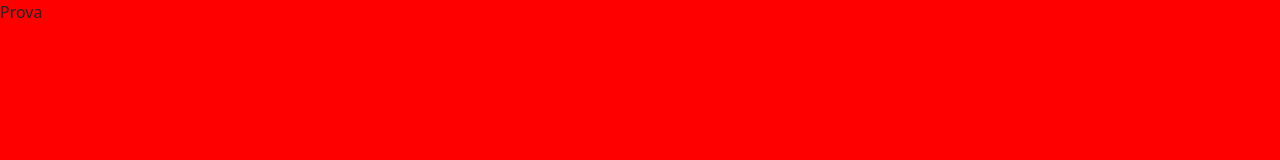
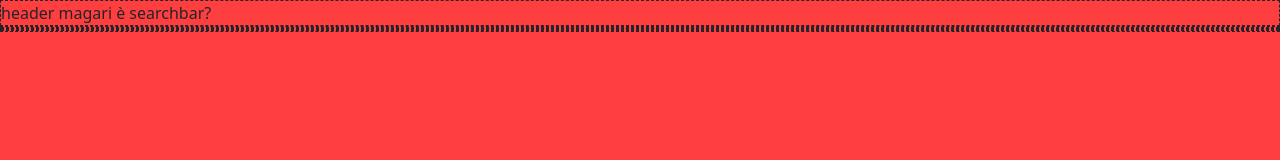
Before and after one commit to StefDev1801/html-css-bootstrap-dashboard, a plain HTML site: page index.html in a window 1280 px wide. Drawn offline with nearby package versions, Linux system fonts and the light colour scheme.

Commit message:
add color palette and plain css structure

```diff
--- a/assets/css/style.css
+++ b/assets/css/style.css
@@ -1,3 +1,41 @@
-body{
-    background-color: red;
+/* TODO: */
+/* #region Utilities */
+.debug *{
+    border: 1px dashed;
 }
+.debug {
+    background-color: rgb(255, 63, 63);
+
+}
+
+/* color palette */
+:root{
+--boot-dash_goldbell:#ff8f00;
+--boot-dash_primary:#1b72e8;
+--boot-dash_primary-btn:#165bba;
+--boot-dash_search-bg:#e5e5e5;
+--boot-dash_card-surroundings:#f7f7f7;
+--boot-dash_card-header:#f7f7f7;
+--boot-dash_card-body:white;
+--boot-dash_icon-actions:#6c757d;
+--boot-dash_left-bg-up:#051e34;
+--boot-dash_left-bg-down: #11283e;
+--boot-dash_angle-brakets:#f26551;
+/* danger */
+/* accept */
+/* da controllare se c'è lo yellow */
+--boot-dash_histogram:#3e76d3;
+}
+/* #endregion */
+
+/* #region Common */
+/* #endregion */
+
+/* #region Header */
+/* #endregion */
+
+/* #region Footer */
+/* #endregion */
+
+/* #region Media Queries */
+/* #endregion */
--- a/index.html
+++ b/index.html
@@ -9,20 +9,38 @@
     <link href="https://cdn.jsdelivr.net/npm/bootstrap@5.3.2/dist/css/bootstrap.min.css" rel="stylesheet"
         integrity="sha384-T3c6CoIi6uLrA9TneNEoa7RxnatzjcDSCmG1MXxSR1GAsXEV/Dwwykc2MPK8M2HN" crossorigin="anonymous">
     <link rel="stylesheet" href="./assets/css/style.css">
+    <script src="https://kit.fontawesome.com/44abc1504c.js" crossorigin="anonymous"></script>
 </head>
 
-<body>
+<body class="debug">
 
-    <heade id="site_header">
-        Prova
-    </heade>
+    <header id="site_header">
+        header
+        magari è searchbar?
+        <!-- <nav class="navbar bg-body-tertiary">
+            <div class="container-fluid">
+                <a class="navbar-brand" href="#">
+                    <img src="./assets/img/mobile-logo.png" alt="Logo" width="30" height="24"
+                        class="d-inline-block align-text-top">
+                    <input type="text">
+                    <i class="fa fa-bell" aria-hidden="true">Remember form</i>
+                </a>
+            </div>
+        </nav> -->
+    </header>
     <!-- /#site_header -->
 
 
-    <div class="footer" id="site_footer">
+    <main id="site_main">
+        <div class="left">
+            <!-- e se fosse un nav? -->
+        </div>
+        <!-- /.left -->
 
-    </div>
-    <!-- /#site_footer.footer -->
+        <div class="right"></div>
+        <!-- /.right -->
+    </main>
+    <!-- /#site_main -->
 
 
     <script src="https://cdn.jsdelivr.net/npm/bootstrap@5.3.2/dist/js/bootstrap.bundle.min.js"
```
